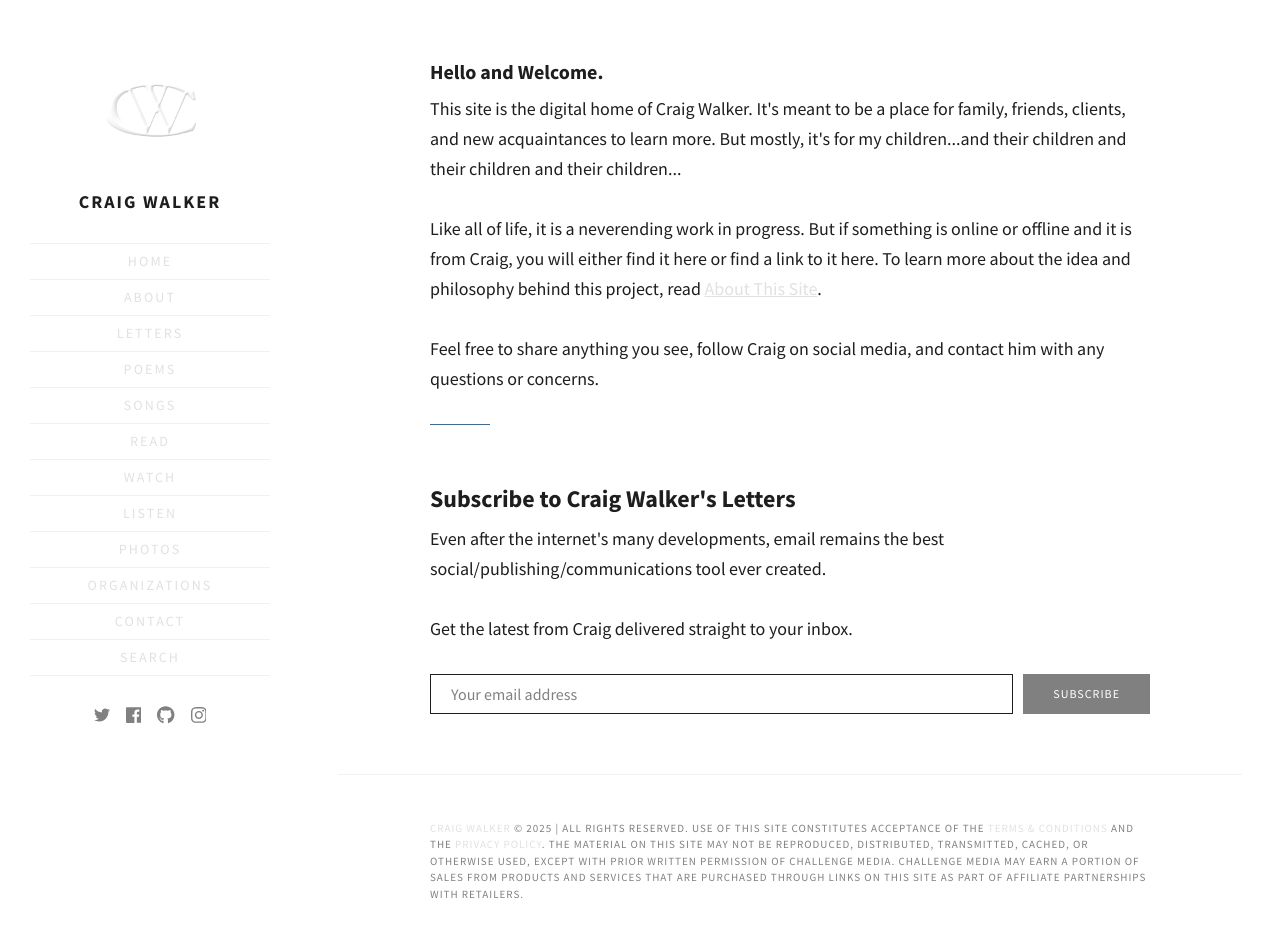
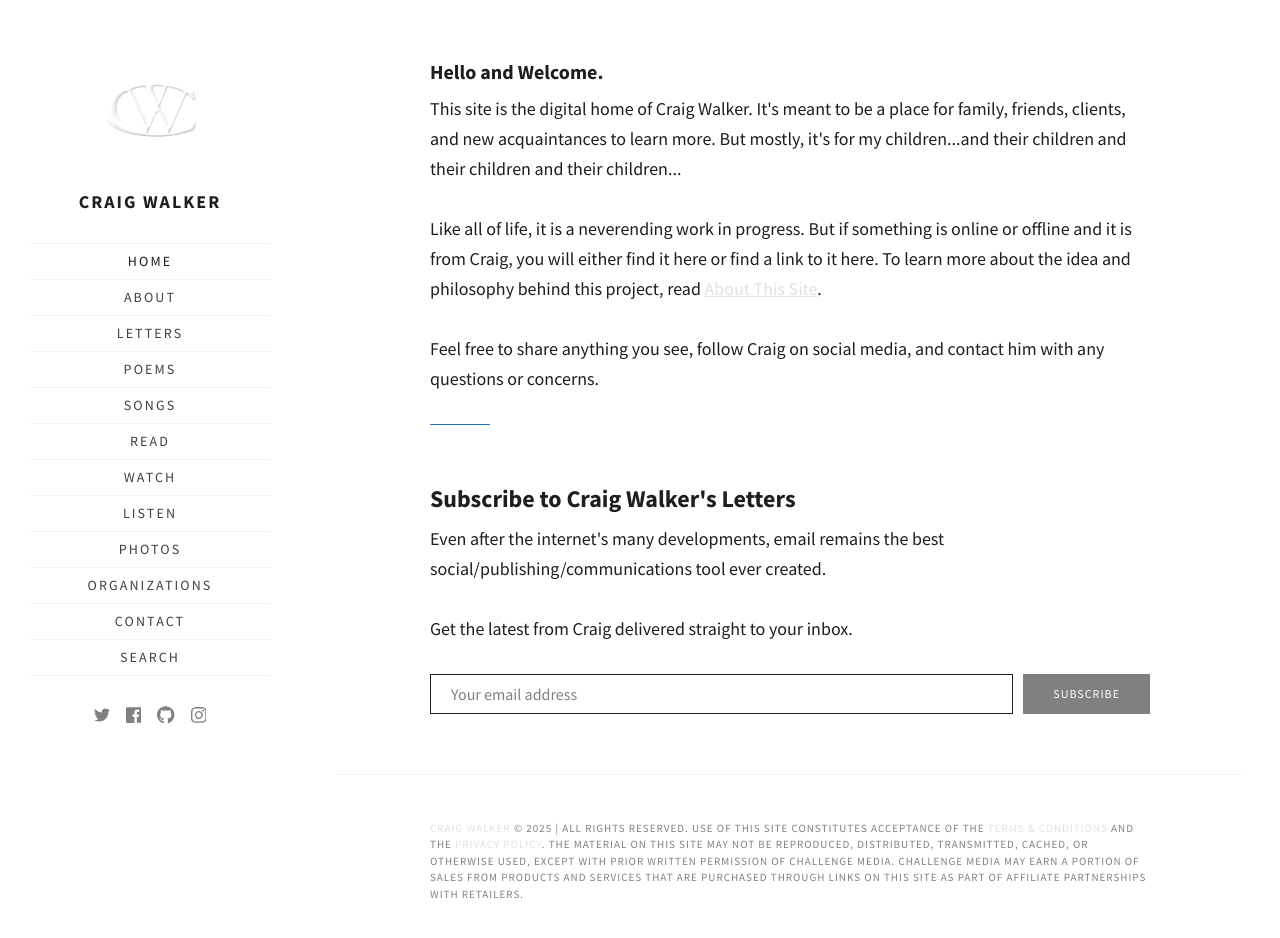
Before and after one commit to walkercraig/walkercraig, a Jekyll site: the page built from index.html, in a window 1280 px wide and 962 px high. Shown: the top 938 px of the window. Built offline with Jekyll 4.4.1, drawn with Linux system fonts in a browser that asks for light colours; some web fonts are replaced; the list of posts is cut into pages by our own code.

Commit message:
Update _header.scss

```diff
--- a/_sass/_header.scss
+++ b/_sass/_header.scss
@@ -128,7 +128,7 @@
 }
 
 .menu-item a {
-  color: $gray-lighter;
+  color: $gray-dark;
   text-decoration: none;
 }
 
@@ -171,5 +171,5 @@ a[href$="/rss/"] svg {
 .social-links a:hover,
 .menu-item a:hover,
 .current-menu-item a {
-  color: $gray-lighter;
+  color: $gray-darkest;
 }
```
